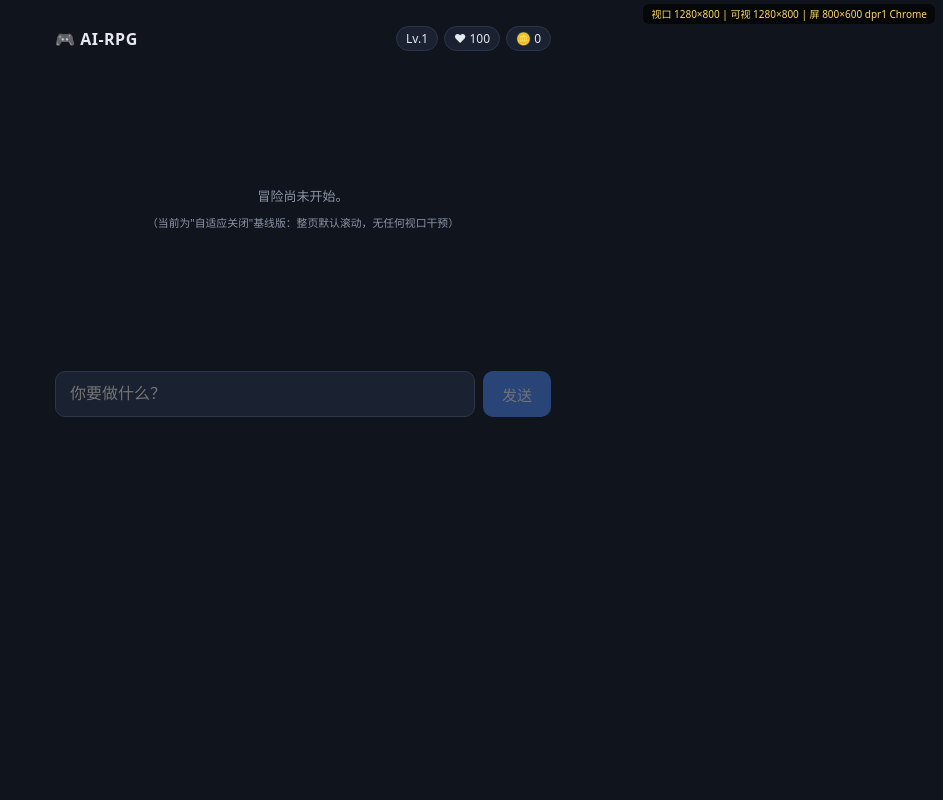
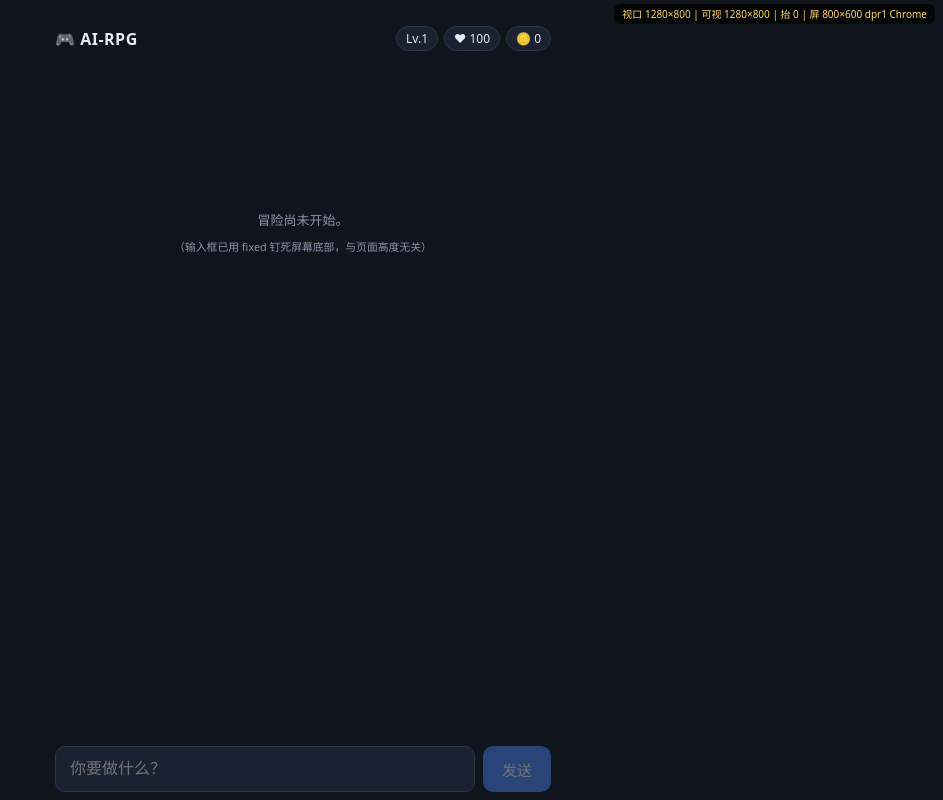
Before and after one commit to 17-cm/ai-RPG, a Vue app: page / in a window 1280 px wide. Shown: the whole page, without its empty margins (337-1280 px from the left). Built offline with nearby package versions, Linux system fonts and the light colour scheme.

Commit message:
fix: 输入坞改 position:fixed 纯CSS钉底；键盘抬升作用于dock自身（避开transform破坏fixed包含块的坑）

```diff
--- a/src/App.vue
+++ b/src/App.vue
@@ -1,11 +1,10 @@
 <script setup>
 /**
- * 自适应关闭版（基线对照）：
- * 不引入 use-mobile-viewport，不做任何视口/键盘干预。
- * 整页自然滚动；点输入框弹键盘时，由浏览器自己把输入框滚进视野。
- * 诊断角标保留（仅 dev 可见），方便对比浏览器给的原始数值。
+ * 游戏壳 v3：自然滚动 + fixed 钉底输入坞 + 键盘最小抬升（附加层）。
+ * 玩法内核 sendMessage() → /api/chat → 模型。
  */
 import { ref, nextTick, onMounted, onBeforeUnmount } from 'vue'
+import { useMobileViewport } from './use-mobile-viewport'
 
 const messages = ref([]) // {role: 'user'|'assistant', content}
 const input = ref('')
@@ -13,6 +12,7 @@ const busy = ref(false)
 const error = ref('')
 const inputEl = ref(null)
 
+/* ---- 开发期视口诊断角标（生产构建自动移除） ---- */
 const isDev = import.meta.env.DEV
 const vp = ref('')
 function updateBadge() {
@@ -20,16 +20,20 @@ function updateBadge() {
   const vv = window.visualViewport
   const ua = navigator.userAgent
   const kernel = /Edg\//.test(ua) ? 'Edge' : /OPR\//.test(ua) ? 'Opera' : /Firefox|FxiOS/.test(ua) ? 'Firefox' : /MicroMessenger/.test(ua) ? '微信' : /Quark/.test(ua) ? '夸克' : /UCBrowser/.test(ua) ? 'UC' : /Chrome|CriOS/.test(ua) ? 'Chrome' : /Safari/.test(ua) ? 'Safari' : '?'
+  const lift = getComputedStyle(document.documentElement).getPropertyValue('--mobile-keyboard-lift').trim() || '0'
   vp.value =
-    `视口 ${window.innerWidth}×${window.innerHeight} | 可视 ${vv ? Math.round(vv.width) + '×' + Math.round(vv.height) : '?'} | ` +
+    `视口 ${window.innerWidth}×${window.innerHeight} | 可视 ${vv ? Math.round(vv.width) + '×' + Math.round(vv.height) : '?'} | 抬 ${lift} | ` +
     `屏 ${screen.width}×${screen.height} dpr${devicePixelRatio} ${kernel}` +
     (window.innerWidth > 800 && screen.width < 600 ? ' ⚠桌面模式' : '')
 }
+
+/* ---- 手机视口/键盘适配（ai-virtual-phone 方案；纯附加层，坏了也不影响钉底） ---- */
+const mvp = useMobileViewport(updateBadge)
 onMounted(() => {
+  mvp.mount()
   updateBadge()
-  window.addEventListener('resize', updateBadge)
 })
-onBeforeUnmount(() => window.removeEventListener('resize', updateBadge))
+onBeforeUnmount(() => mvp.unmount())
 
 /* ---- 游戏循环 ---- */
 async function sendMessage() {
@@ -56,6 +60,7 @@ async function sendMessage() {
   } finally {
     busy.value = false
     await scrollToBottom()
+    inputEl.value?.focus()
   }
 }
 
@@ -80,7 +85,7 @@ async function scrollToBottom() {
   <main class="stage">
     <p v-if="messages.length === 0" class="dim placeholder">
       冒险尚未开始。<br />
-      <small>（当前为"自适应关闭"基线版：整页默认滚动，无任何视口干预）</small>
+      <small>（输入框已用 fixed 钉死屏幕底部，与页面高度无关）</small>
     </p>
     <div v-for="(m, i) in messages" :key="i" :class="['msg', m.role]">
       <span class="who">{{ m.role === 'user' ? '你' : '旁白' }}</span>
@@ -91,9 +96,9 @@ async function scrollToBottom() {
     </div>
   </main>
 
+  <footer class="dock">
     <p v-if="error" class="error">⚠ {{ error }}</p>
-
-  <footer class="dock">
+    <div class="dockrow">
       <input
         ref="inputEl"
         v-model="input"
@@ -104,6 +109,7 @@ async function scrollToBottom() {
         @keydown.enter.prevent="sendMessage"
       />
       <button :disabled="busy || !input.trim()" @click="sendMessage">发送</button>
+    </div>
   </footer>
 </template>
 
@@ -118,7 +124,7 @@ async function scrollToBottom() {
   line-height: 1.4;
   padding: 3px 8px;
   border-radius: 6px;
-  background: rgba(0, 0, 0, 0.65);
+  background: rgba(0, 0, 0, 0.7);
   color: #ffd76a;
   pointer-events: none;
   max-width: 60vw;
@@ -131,7 +137,7 @@ async function scrollToBottom() {
   justify-content: space-between;
   gap: 8px;
   user-select: none;
-  padding-top: 14px; /* 给固定角标让位 */
+  padding-top: 16px; /* 给角标让位 */
 }
 .brand {
   font-size: 16px;
@@ -157,10 +163,10 @@ async function scrollToBottom() {
   flex-direction: column;
   gap: 10px;
   padding: 12px 0;
-  min-height: 40vh;
+  min-height: 45vh;
 }
 .placeholder {
-  margin-top: 15vh;
+  margin-top: 18vh;
   text-align: center;
   line-height: 2;
 }
@@ -194,18 +200,34 @@ async function scrollToBottom() {
   color: var(--dim);
   margin-bottom: 2px;
 }
+
+/* ---- 输入坞：fixed 钉屏幕底（本方案的主角，不依赖任何高度计算） ---- */
+.dock {
+  position: fixed;
+  left: 0;
+  right: 0;
+  bottom: 0;
+  z-index: 50;
+  max-width: 520px;
+  margin: 0 auto;
+  padding: 8px 12px calc(env(safe-area-inset-bottom, 0px) + 8px);
+  background: linear-gradient(transparent, var(--bg) 22%);
+
+  /* 键盘最小抬升直接作用在 dock 上（use-mobile-viewport 写入变量）。
+     transform 加在 fixed 元素自身不影响其钉底语义，只改变绘制位置。 */
+  transform: translate3d(0, calc(-1 * var(--mobile-keyboard-lift, 0px)), 0);
+  transition: transform 0.18s cubic-bezier(0.22, 1, 0.36, 1);
+  will-change: transform;
+}
+.dockrow {
+  display: flex;
+  gap: 8px;
+}
 .error {
   color: #ff8f8f;
   font-size: 13px;
-  margin: 0 2px;
+  margin: 0 2px 6px;
   user-select: text;
-}
-
-/* ---- 输入区：普通文档流，不固定不悬浮 ---- */
-.dock {
-  display: flex;
-  gap: 8px;
-  padding-bottom: 12px;
 }
 .dock input {
   flex: 1;
@@ -215,7 +237,7 @@ async function scrollToBottom() {
   border: 1px solid var(--line);
   background: var(--panel);
   color: var(--text);
-  font-size: 16px;
+  font-size: 16px; /* iOS <16px 聚焦会放大页面 */
   outline: none;
 }
 .dock input:focus {
--- a/src/style.css
+++ b/src/style.css
@@ -1,6 +1,6 @@
-/* ============ 自适应关闭版（基线对照） ============
-   无安全区、无 --screen-h、无键盘抬升、无 overflow 锁定。
-   整页走浏览器默认滚动。 */
+/* ============ 全局基础：自然滚动 + fixed 钉底 ============
+   页面不再锁高度、不再锁滚动（那是上一版翻车嫌疑点）。
+   输入坞用 position:fixed 直接钉屏幕底，与内容高度无关。 */
 :root {
   color-scheme: dark;
   --bg: #10141c;
@@ -11,12 +11,19 @@
   --accent: #4f8cff;
   --user: #2a3550;
   --ai: #1f2937;
+
+  --sat: env(safe-area-inset-top, 0px);
+  --sab: env(safe-area-inset-bottom, 0px);
+
+  /* 输入坞占位高度（内容区据此留底距） */
+  --dock-h: 62px;
 }
 
 * {
   box-sizing: border-box;
 }
 
+html,
 body {
   margin: 0;
   background: var(--bg);
@@ -28,5 +35,9 @@ body {
 #app {
   max-width: 520px;
   margin: 0 auto;
-  padding: 12px;
+  padding: calc(var(--sat) + 10px) 12px calc(var(--sab) + var(--dock-h) + 16px);
+  min-height: 100vh;
+  min-height: 100dvh; /* 支持则用，不支持也无妨：fixed 不依赖它 */
+  /* 注意：这里绝不能加 transform——祖先带 transform 会变成 fixed 元素的
+     包含块，输入坞就不再钉屏幕而是钉文档流了。键盘抬升直接作用在 .dock 上。 */
 }
```
Lines whose indentation alone changed are shown as unchanged.
